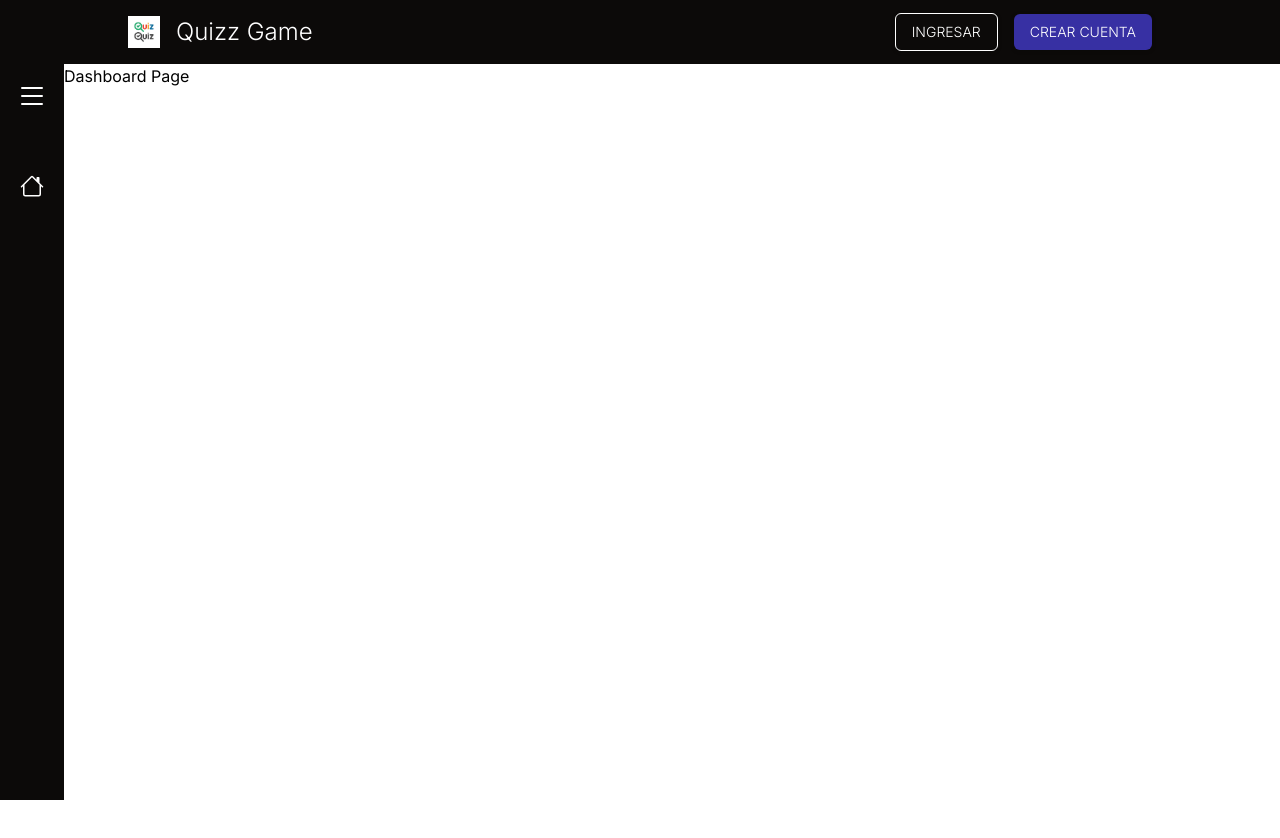
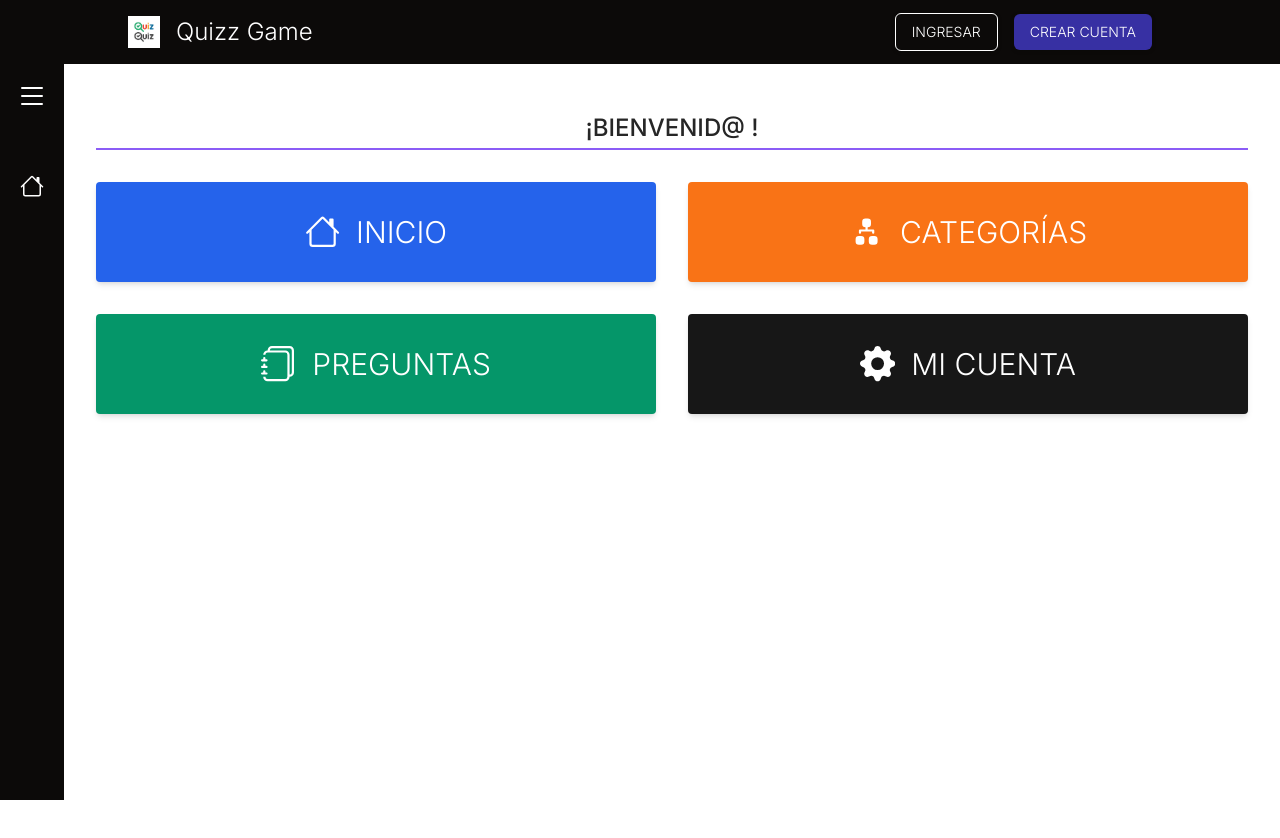
Before and after one commit to briansleonel/quizz-game-client, a Next.js app: page /dashboard in a window 1280 px wide. Shown: the top 838 px of the page. Built offline with nearby package versions, Linux system fonts and the light colour scheme.

Commit message:
feat: add navlinks dashboard page

```diff
--- a/src/app/dashboard/page.tsx
+++ b/src/app/dashboard/page.tsx
@@ -1,3 +1,79 @@
+"use client";
+
+import ContainerUtil from "@/components/layout/ContainerUtil";
+import { Title } from "@/components/layout/Title";
+import { Role } from "@/libs/enums/role.enum";
+import { useAppSelector } from "@/store/hooks.redux";
+import { NavLink } from "@/types/util";
+import Link from "next/link";
+import React, { useEffect, useState } from "react";
+import {
+    Diagram2Fill,
+    GearFill,
+    House,
+    Journals,
+    PeopleFill,
+} from "react-bootstrap-icons";
+
+const menuItems: Array<NavLink> = [
+    { name: "Inicio", icon: House, href: "/" },
+    { name: "Categorías", icon: Diagram2Fill, href: "/dashboard/category" },
+    { name: "Preguntas", icon: Journals, href: "/dashboard/question" },
+    { name: "Usuarios", icon: PeopleFill, href: "/dashboard/user" },
+    { name: "Mi cuenta", icon: GearFill, href: "/dashboard/account" },
+];
+
 export default function DashboardPage() {
-    return <div>Dashboard Page</div>;
+    const { user } = useAppSelector((state) => state.auth);
+    const [isClient, setIsClient] = useState(false);
+
+    useEffect(() => {
+        setIsClient(true);
+    }, []);
+    return (
+        <ContainerUtil>
+            {isClient && (
+                <Title>
+                    ¡Bienvenid@{" "}
+                    <span className="text-indigo-600">{user.fullName}</span>!
+                </Title>
+            )}
+
+            <div className="w-full grid grid-cols-1 md:grid-cols-2 gap-4 md:gap-8">
+                <LinkIndex link={menuItems[0]} />
+                <LinkIndex
+                    link={menuItems[1]}
+                    className="bg-orange-500 hover:bg-orange-500/95"
+                />
+                <LinkIndex
+                    link={menuItems[2]}
+                    className="bg-emerald-600 hover:bg-emerald-600/95"
+                />
+                {user.role === Role.ADMIN && (
+                    <LinkIndex
+                        link={menuItems[3]}
+                        className="bg-indigo-600 hover:bg-indigo-600/95"
+                    />
+                )}
+                <LinkIndex
+                    link={menuItems[4]}
+                    className={`bg-neutral-900 hover:bg-neutral-900/95 ${user.role === Role.ADMIN ? "col-span-2" : "col-span-1"}`}
+                />
+            </div>
+        </ContainerUtil>
+    );
 }
+
+function LinkIndex({ link, className }: { link: NavLink; className?: string }) {
+    return (
+        <Link
+            href={link.href}
+            className={`flex items-center justify-center gap-4  rounded p-8 text-3xl font-light uppercase shadow-md bg-blue-600 hover:bg-blue-600/90 text-white ${className}`}
+        >
+            {React.createElement(link.icon, {
+                size: "2.2rem",
+            })}
+            <span>{link.name}</span>
+        </Link>
+    );
+}
```
